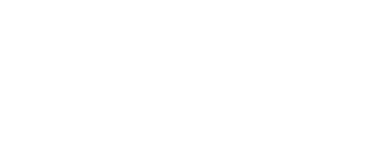
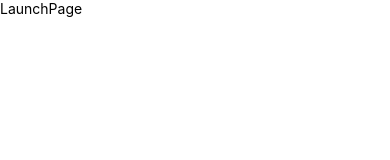
Before and after one commit to MuhammadTalha776932/FindMyKids, a React Native app: screen / in a window 390 px wide. Shown: the top 160 px of the page. Built offline with nearby package versions, Linux system fonts and the light colour scheme.

Commit message:
modified the App,tsx + custom component
I create a project and add the custom components.

```diff
--- a/App.tsx
+++ b/App.tsx
@@ -4,14 +4,15 @@
   SafeAreaView,
 
 } from 'react-native';
+import {LaunchPage} from './component/index';
 
 
 
-function App() {
+function App(){
 
   return (
     <SafeAreaView>
-
+      <LaunchPage/>
     </SafeAreaView>
   );
 }
--- /dev/null
+++ b/component/index.tsx
@@ -0,0 +1,10 @@
+import React from 'react';
+import { Text, View } from 'react-native';
+
+export const LaunchPage = () => (
+    <View>
+        <Text>LaunchPage</Text>
+    </View>
+);
+
+export default LaunchPage;
```
